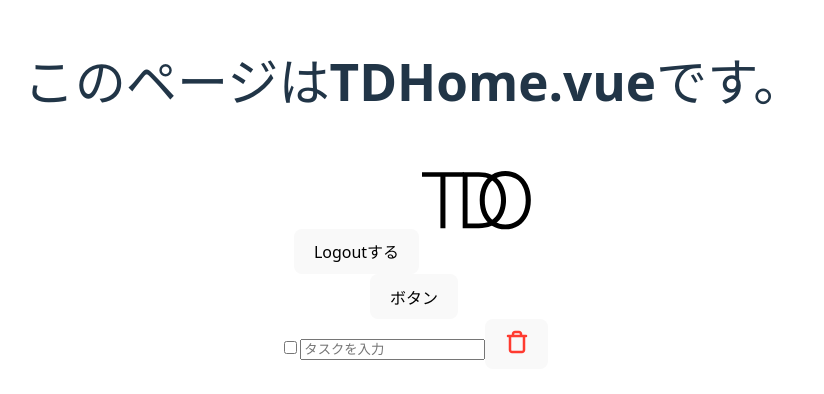
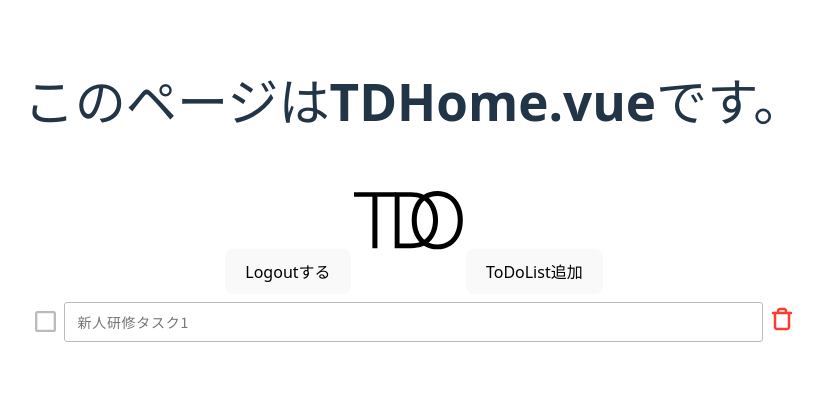
Before and after one commit to MerculetDev/ToDoList, a Vue app: page /home in a window 1280 px wide. Shown: the part 206-600 px from the top of the page, without its empty margins (226-1050 px from the left). Built offline with nearby package versions, Linux system fonts and the light colour scheme; the HTML template or start-up script is replaced by a standard one.

Commit message:
TDToDoList.vueの作成

```diff
--- a/src/components/TDToDoList/TDToDoList.vue
+++ b/src/components/TDToDoList/TDToDoList.vue
@@ -10,9 +10,13 @@ const model = defineModel<ToDoItem[]>({ default: [] });
 const props = withDefaults(
   defineProps<{
     trashSrc?: string;
+    checkedSrc: string;
+    uncheckedSrc: string;
+    deleteMode?: boolean;
   }>(),
   {
     trashSrc: "/images/trash.svg",
+    deleteMode: false,
   }
 );
 
@@ -28,38 +32,92 @@ onMounted(() => {
   }
 });
 
-//リスト追加の関数
-function addItem() {
-  model.value.push(newItem());
-}
 //リスト削除の関数
 function removeItem(index: number) {
   model.value.splice(index, 1);
 }
+
+//チェックボックスの表示切替
+function toggle(index: number) {
+  const row = model.value[index]; //該当行を取得
+  if (!row) {
+    return;
+  }
+  row.completed = !row.completed;
+}
 </script>
 
 <template>
-  <div class="_todo_list">
-    <button type="button" @click="addItem">ボタン</button>
-    <div v-for="(item, index) in model" :key="index" class="_todo_item">
-      <input
-        type="checkbox"
-        v-model="item.completed"
-        :id="`todo-${index}`"
-        :name="`todo-${index}`"
+  <div v-for="(item, index) in model" :key="index" class="_todo_items">
+    <img
+      :src="item.completed ? props.checkedSrc : props.uncheckedSrc"
+      alt="チェックボタン"
+      @click="toggle(index)"
+      class="_check_button"
     />
     <input
       type="text"
       v-model="item.text"
       :id="`todo-${index}_text`"
       :name="`todo-${index}_text`"
-        placeholder="タスクを入力"
+      :placeholder="`新人研修タスク${index + 1}`"
+      class="_todo_text_input"
+      :class="{ 'is-completed': item.completed }"
+      :readonly="item.completed"
     />
     <button @click="removeItem(index)">
-        <img :src="props.trashSrc" alt="ゴミ箱アイコン" />
+      <img
+        :src="props.trashSrc"
+        alt="ゴミ箱アイコン"
+        class="_trash_icon"
+        :class="{ 'is-hidden': props.deleteMode }"
+      />
     </button>
-    </div>
   </div>
 </template>
 
-<style scoped lang="sass"></style>
+<style scoped lang="sass">
+button
+  margin: 0
+  padding: 0
+  background: none
+  border: none
+  border-radius: 0
+  outline: none
+  -webkit-appearance: none
+  -moz-appearance: none
+  appearance: none
+  cursor: pointer
+._todo_items
+  display: grid
+  align-items: center
+  justify-content: center
+  grid-template-columns: max-content 1fr max-content
+  gap: 8px
+  width: 100%
+  margin: 8px 0
+._todo_text_input
+  width:100%
+  height: 40px
+  font-family: 'Noto Sans JP', sans-serif
+  display: grid
+  align-items: center
+  justify-content: center
+  border-radius: 3px
+  border: 1px solid #BBB
+  background: #FFF
+  color: #666666
+  font-family: "Noto Sans JP"
+  font-size: 14px
+  font-style: normal
+  font-weight: 400
+  line-height: normal
+  letter-spacing: 0.7px
+  padding: 10px 12px
+  box-sizing: border-box
+  &.is-completed
+    color: #BBBBBB
+._trash_icon
+  &.is-hidden
+    display: none
+</style>
--- a/src/pages/TDHome.vue
+++ b/src/pages/TDHome.vue
@@ -11,11 +11,32 @@ type ToDoItem = {
 
 // ToDoList.vueからのToDoリストのデータを保持するref
 const toDoList = ref<ToDoItem[]>([]);
+
+const addToDoList = () => {
+  toDoList.value.push({
+    text: `新人研修タスク${toDoList.value.length + 1}`,
+    completed: false,
+  });
+};
 </script>
 
 <template>
   <h1>このページはTDHome.vueです。</h1>
   <button @click="$router.push('/login')">Logoutする</button>
   <TDMainMark src="images/TDMainMark.svg" />
-  <TDToDoList trashSrc="images/TDToDoListIcon.svg" v-model="toDoList" />
+  <button @click="addToDoList">ToDoList追加</button>
+  <div class="_todo_list_container">
+    <TDToDoList
+      trashSrc="images/TDToDoListIcon.svg"
+      checkedSrc="images/TDToDoListCheckedIcon.svg"
+      uncheckedSrc="images/TDToDoListUncheckedIcon.svg"
+      v-model="toDoList"
+    />
+  </div>
 </template>
+
+<style scoped lang="sass">
+._todo_list_container
+  width: calc(100% - 24px) //24px分の余白を取る
+  margin: 4px auto // 中央寄せ
+</style>
--- a/src/pages/testComponent.vue
+++ b/src/pages/testComponent.vue
@@ -1,6 +1,7 @@
 <script setup lang="ts">
 import { ref } from "vue";
 import TDErrorMessage from "@/components/TDErrorMessage/TDErrorMessage.vue";
+import TDToDoList from "@/components/TDToDoList/TDToDoList.vue";
 
 withDefaults(
   defineProps<{
@@ -13,13 +14,27 @@ withDefaults(
 const email = ref("");
 const pass = ref("");
 const error = ref("");
+const deleteMode = ref(false);
 const login = () => {
   if (!email.value || !pass.value)
     return (error.value = "ログインIDまたはパスワードに誤りがあります");
   if (email.value !== "" || pass.value !== "") error.value = "";
   return console.log("seikou");
 };
+
+const addToDoList = () => {
+  toDoList.value.push({ text: "", completed: false });
+};
 console.log("test");
+
+type ToDoItem = {
+  text: string;
+  completed: boolean;
+  deleteMode?: boolean;
+};
+
+// ToDoList.vueからのToDoリストのデータを保持するref
+const toDoList = ref<ToDoItem[]>([]);
 </script>
 
 <template>
@@ -30,10 +45,22 @@ console.log("test");
     <TDErrorMessage :errorMessage="error" />
     <input type="text" v-model="email" />
     <input type="text" v-model="pass" />
+    <button @click="addToDoList">ToDoList追加</button>
+    <button @click="deleteMode = !deleteMode">削除モード切替</button>
+    <div class="_todo_list_container">
+      <TDToDoList
+        trashSrc="images/TDToDoListIcon.svg"
+        checkedSrc="images/TDToDoListCheckedIcon.svg"
+        uncheckedSrc="images/TDToDoListUncheckedIcon.svg"
+        v-model="toDoList"
+        :deleteMode="deleteMode"
+      />
+    </div>
   </div>
 </template>
 
 <style scoped lang="sass">
-
-@media screen and (max-width: 768px)
+._todo_list_container
+  width: calc(100% - 24px) //24px分の余白を取る
+  margin: 4px auto // 中央寄せ
 </style>
```
Also changed, not shown: public/images/TDToDoListCheckedIcon.svg (added), public/images/TDToDoListUncheckedIcon.svg (added). Lines whose indentation alone changed are shown as unchanged.
